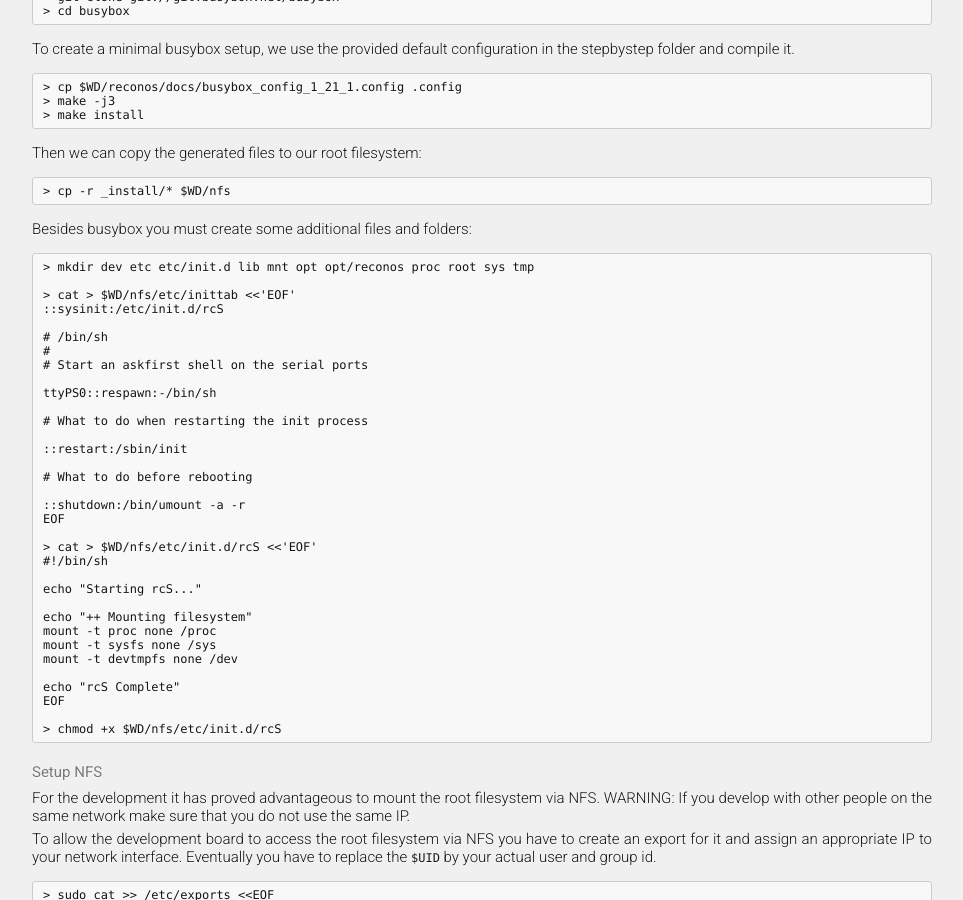
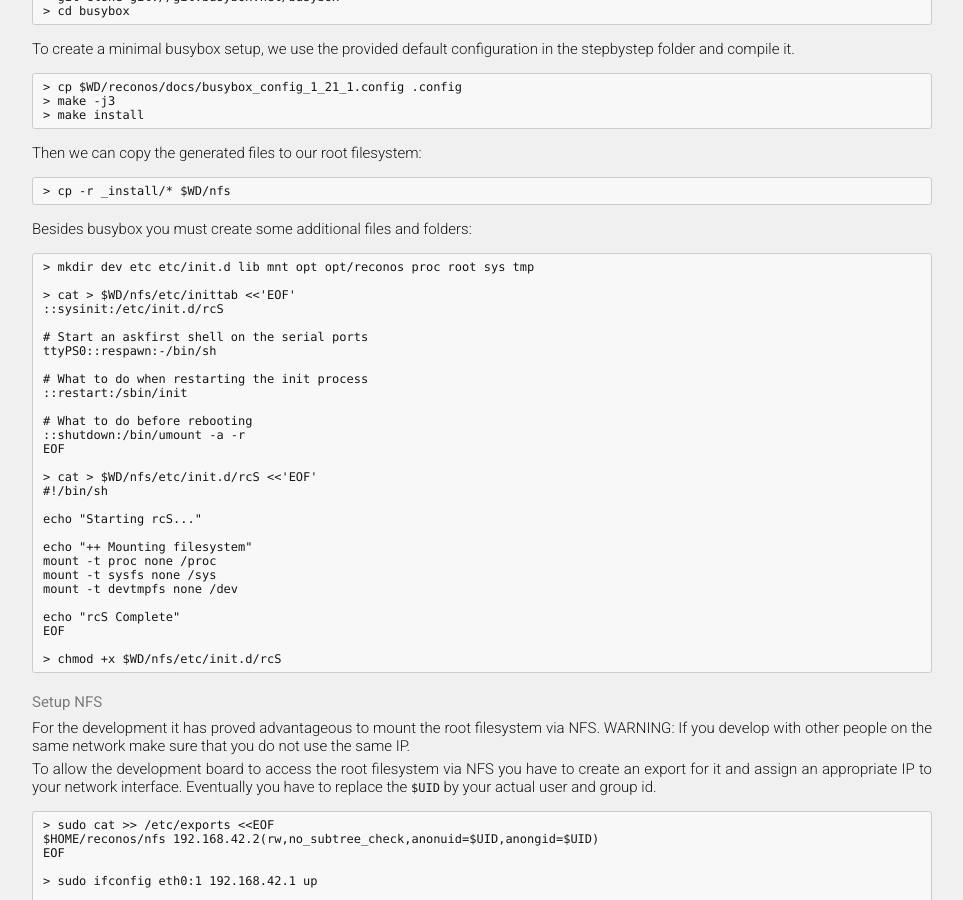
Before and after one commit to ReconOS/reconos.github.io, a Jekyll site: the page built from gettingstarted/tutorial/index.md, in a window 1280 px wide and 900 px high, scrolled down 3147 px. Shown: the whole window, without its empty margins (158-1121 px from the left). Built offline with Jekyll 4.4.1, drawn with Linux system fonts in a browser that asks for light colours; Markdown is read by kramdown in place of the engine named in the settings.

Commit message:
Removed # /bin/sh from inittab in stepbystep

```diff
--- a/gettingstarted/tutorial/index.md
+++ b/gettingstarted/tutorial/index.md
@@ -244,18 +244,13 @@ Besides busybox you must create some additional files and folders:
 > cat > $WD/nfs/etc/inittab <<'EOF'
 ::sysinit:/etc/init.d/rcS
 
-# /bin/sh
-#
 # Start an askfirst shell on the serial ports
-
 ttyPS0::respawn:-/bin/sh
 
 # What to do when restarting the init process
-
 ::restart:/sbin/init
 
 # What to do before rebooting
-
 ::shutdown:/bin/umount -a -r
 EOF
 
```
